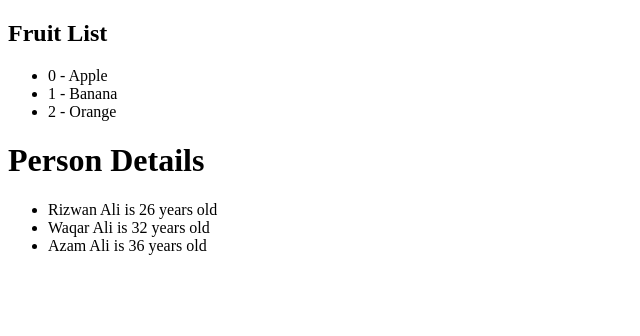
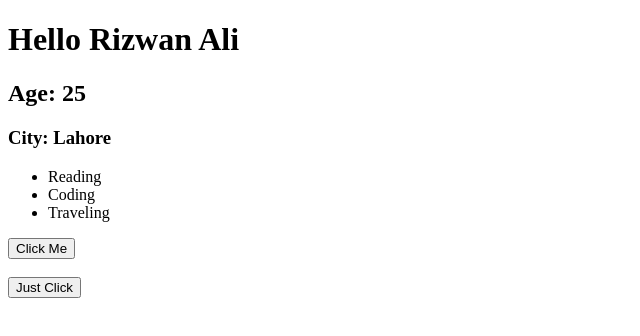
Before and after one commit to RizwanAli4574/React-practice, a React app: page / in a window 1280 px wide. Shown: the top 336 px of the page, without its empty margins (0-640 px from the left). Built offline with nearby package versions, Linux system fonts and the light colour scheme; the HTML template or start-up script is replaced by a standard one.

Commit message:
Practice 16-10-2025

```diff
--- a/src/App.jsx
+++ b/src/App.jsx
@@ -1,12 +1,27 @@
-import Bye from "./Bye"
+
 import Hello from "./Hello"
-
+import Button from './Button'
 
 function App(){
+
+  const hobbies = ["Reading" , "Coding",  "Traveling"]
+
+  function Message(){
+    alert("Hello from message")
+  }
+
+  function ByeMessage(){
+    alert("Bye from message")
+  }
+
 return (
   <>
-  <Hello />
-  <Bye />
+  <Hello name="Rizwan Ali" age={25} city="Lahore" hobbies={hobbies}/>
+  <Button label="Click Me" handleClick={Message}/>
+  <br/>
+  <br/>
+  <Button label="Just Click" handleClick={ByeMessage}/>
+
   </>
 )
 }
--- /dev/null
+++ b/src/Button.jsx
@@ -0,0 +1,5 @@
+function Button({label,handleClick}){
+return <button onClick={handleClick}>{label}</button>
+
+}
+export default Button
--- a/src/Hello.jsx
+++ b/src/Hello.jsx
@@ -1,59 +1,18 @@
+function Hello({ name="Guest", age=34 , city="Hanif Park" , hobbies} ) {
 
 
-
-
-// const myName = (yourname) => {
-// return yourname
-// }
-
-// const handleClick = () => {
-//     alert("Click Ho gya")
-// }
-// const handleInput = (event) =>{
-// console.clear()
-// console.log("value :" , event.target.value)
-// }
-
-// const handleMouseOver = () => console.log("Mouse Over")
-
-// const handleDoubleClick = () => console.log("Double Click")
-
-
-// const name = "Rizwan Ali"
-// const name1 = "waqar Ali"
-
-// return (
-
-//     <>
-//     <h1>Hello {myName(name)}</h1>
-//     <h2>Hello {myName(name1)}</h2>
-
-//     <p onMouseOver={handleMouseOver} onDoubleClick={handleDoubleClick}>Lorem ipsum dolor sit amet consectetur adipisicing elit.</p>
-
-//     <button onClick={handleClick}>Click Me</button>
-//     <button onClick={()=>{alert("Hello")}}>Say Hello</button>
-//     <br />
-//     <input type="text"  onChange={handleInput} placeholder="Type something"/>
-//     </>
-// )
-
-function Hello(){
-
-const fruits = ["Apple" , "Banana", "Orange"]
-
-return (
-
+  return (
     <>
-    <h2>Fruit List</h2>
-    <ul>
-        {fruits.map((fruit, index) => (
-            <li>{index} - {fruit}</li>
-
+      <h1>Hello {name}</h1>
+      <h2>Age:  {age}</h2>
+      <h3>City: {city}</h3>
+      <ul>
+        {hobbies.map((hobby, index)=>(
+          <li key={index}>{hobby}</li>
         ))}
-    </ul>
+      </ul>
     </>
-)
-
+  );
 }
 
-export default Hello
+export default Hello;
```
